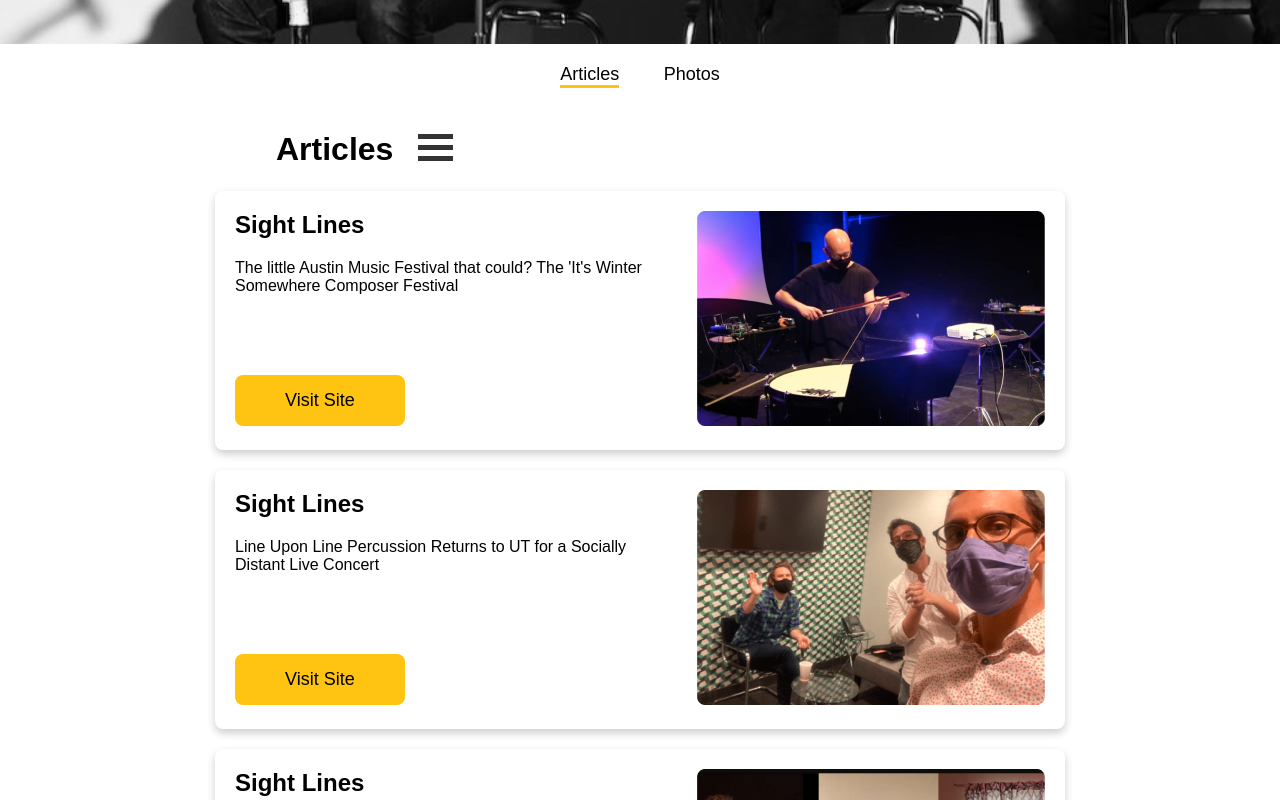
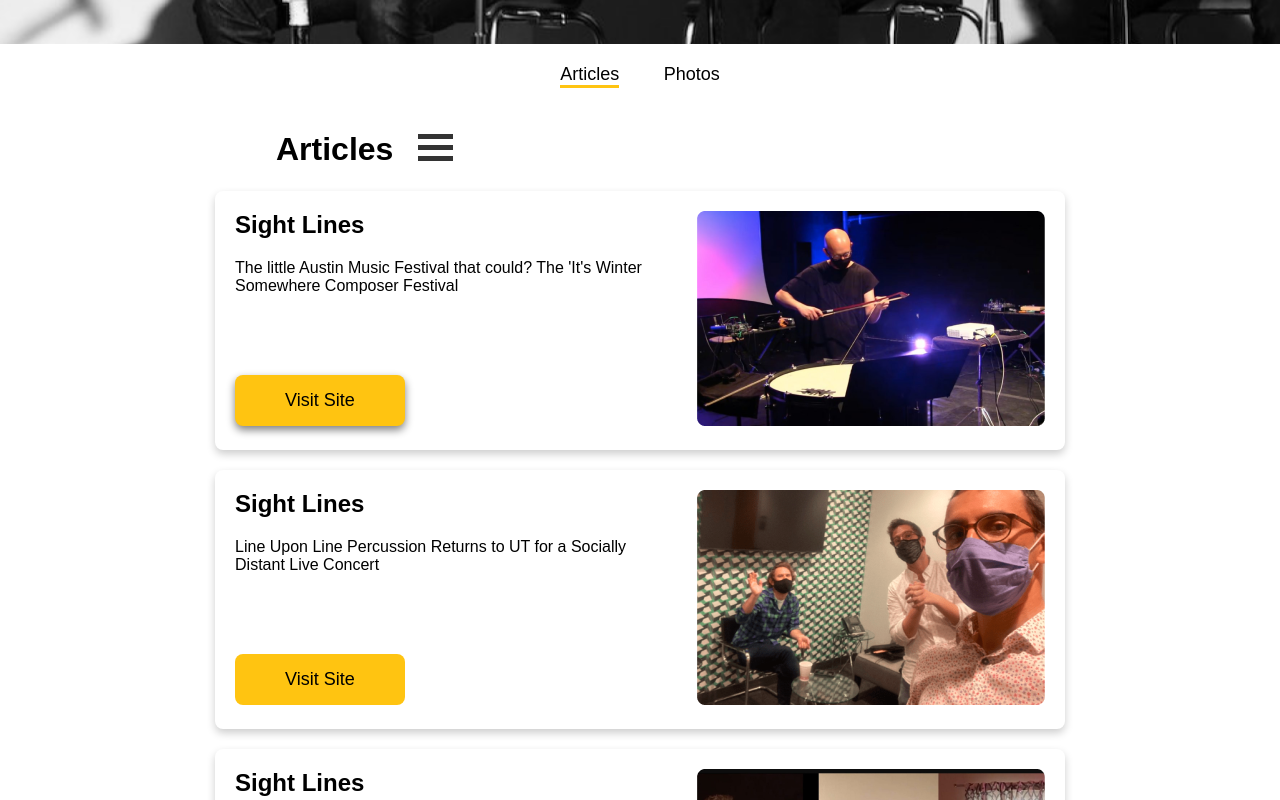
Before and after one commit to jtrinid/UX_UI_HW_19, a plain HTML site: page index.html in a window 1280 px wide. In both pictures the pointer is over the button 319 px from the left and 1015 px from the top of the page. Shown: the part 615-1415 px from the top of the page. Drawn offline with nearby package versions, Linux system fonts and the light colour scheme.

Commit message:
update css interaction style

```diff
--- a/style.css
+++ b/style.css
@@ -218,8 +218,11 @@ body {
     cursor: pointer;
   }
 
-  .cardbutton:hover {
-    box-shadow: 5px 50px gray;
+  /*CSS Simple Hover Interaction*/
+
+  .cardButton:hover,
+  .cardButton:focus {
+    box-shadow: 0 4px 8px 0 gray;
     color: black;
   }
 
```
